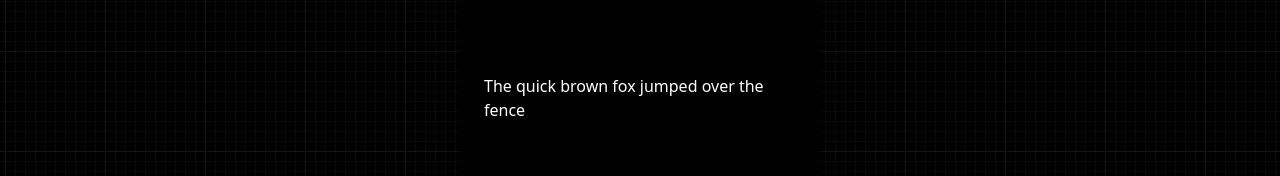
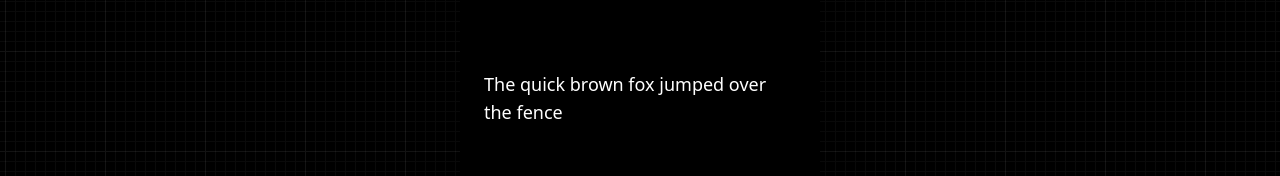
Before and after one commit to OndiekOchieng/sayless, a Vue app: page /templates/minimal/preview in a window 1280 px wide. Shown: the part 254-430 px from the top of the page. Built offline with nearby package versions, Linux system fonts and the light colour scheme; a web font is replaced by a local one.

Commit message:
Make minimal template font size lg

```diff
--- a/src/components/templates/Minimal.vue
+++ b/src/components/templates/Minimal.vue
@@ -87,7 +87,7 @@ onMounted(updateTime);
     >
       <div class="h-full flex flex-col justify-center items-center text-center">
         <div class="leading-tight text-start text-white blur-[.1px]">
-          <p class="overflow-hidden whitespace-pre-wrap text-base">
+          <p class="overflow-hidden whitespace-pre-wrap text-lg">
             {{ minimalMessage || "The quick brown fox jumped over the fence." }}
           </p>
         </div>
--- a/src/views/Preview.vue
+++ b/src/views/Preview.vue
@@ -78,7 +78,7 @@ const backRoute = computed(() => {
           class="h-full flex flex-col justify-center items-center text-center"
         >
           <div class="leading-tight text-start text-white blur-[.1px]">
-            <p class="whitespace-pre-wrap text-base">
+            <p class="whitespace-pre-wrap text-lg">
               {{
                 store.minimalMessage ||
                 "The quick brown fox jumped over the fence"
```
